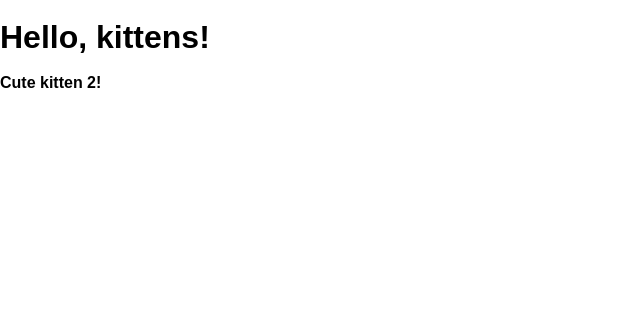
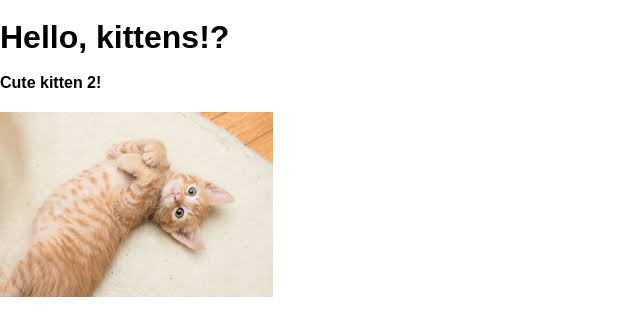
Before and after one commit to katerigney/part-2, a website: page public/index2.html in a window 1280 px wide. Shown: the whole page, without its empty margins (0-640 px from the left). Drawn offline with nearby package versions, Linux system fonts and the light colour scheme.

Commit message:
Basic demo working. Throwing some errors but proof of concept is there.

```diff
--- a/public/index.html
+++ b/public/index.html
@@ -1,26 +1,33 @@
 <!DOCTYPE html>
 <html>
+
 <head lang="en">
   <meta charset="UTF-8">
   <meta name="viewport" content="width=device-width, initial-scale=1">
   <title>OfflineAppP2</title>
   <link rel="stylesheet" href="./screen.css">
 </head>
-  <body ng-app="main" ng-controller="mainController">
-    <h1>Hello, kittens!</h1>
+
+<body>
   <!--Test caching with a button that shows an image online and then a button that shows an image offline. Image is cached.-->
   <!-- Need to use Service Workers Since AppCache will no longer be supported in the near future -->
+  <h1>Hello, kittens!</h1>
+
   <h4>Cute kitten 1!</h4>
   <img src="./images/kitten1.jpg">
 
   <div>&nbsp;</div>
-    <a href="./index2.html"><button>See another kitten!</button></a>
+
+  <a href="./index2.html">
+    <button>See another kitten!</button>
+  </a>
 
   <!--try accessing an API using navigator.online with a graceful response when fails-->
   <!-- http://thecatapi.com/?id=733 -->
-    <script src="http://ajax.googleapis.com/ajax/libs/angularjs/1.6.9/angular.min.js"></script>
+
   <script src="./main.js" charset="utf-8"></script>
   <script src="./serviceWorker.js" charset="utf-8"></script>
 
 </body>
+
 </html>
--- a/public/index2.html
+++ b/public/index2.html
@@ -6,15 +6,15 @@
     <title>OfflineAppP2</title>
     <link rel="stylesheet" href="./screen.css">
   </head>
-  <body ng-app="main" ng-controller="mainController">
+
+  <body>
     <h1>Hello, kittens!</h1>
     <!--Test caching with a button that shows an image online and then a button that shows an image offline. Image is cached.-->
     <!-- Need to use Service Workers Since AppCache will no longer be supported in the near future -->
 
     <h4>Cute kitten 2!</h4>
-    <img src="./images/kitten2.jpg" ng-show="showCatTwo">
+    <img src="./images/kitten2.jpg">
 
-    <script src="http://ajax.googleapis.com/ajax/libs/angularjs/1.6.9/angular.min.js"></script>
     <script src="./main.js" charset="utf-8"></script>
     <script src="./serviceWorker.js" charset="utf-8"></script>
 
--- a/public/main.js
+++ b/public/main.js
@@ -1,2 +1,5 @@
-angular.module ("main", []).controller("mainController", ["$scope", "$http", ($scope, $http) => {
-}])
+const main = () => {
+   document.querySelector('h1').textContent += '?'
+  }
+
+  document.addEventListener('DOMContentLoaded', main)
--- a/public/serviceWorker.js
+++ b/public/serviceWorker.js
@@ -17,9 +17,9 @@ var urlsToCache = [
     './index2.html',
     './screen.css',
     './main.js',
+    './serviceWorker.js',
     './images/kitten1.jpg',
-    './images/kitten2.jpg',
-    'http://ajax.googleapis.com/ajax/libs/angularjs/1.6.9/angular.min.js'
+    './images/kitten2.jpg'
 ];
 
 self.addEventListener('install', function (event) {
```
Also changed, not shown: 1 other file. Lines whose indentation alone changed are shown as unchanged.
